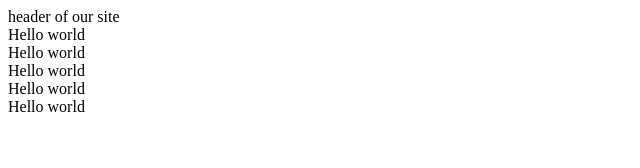
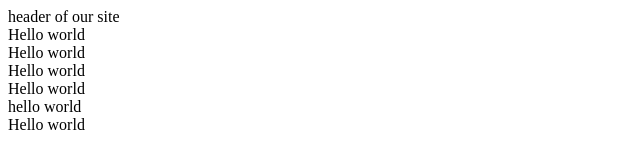
Before and after one commit to Timau32/mock-project, a plain HTML site: page index.html in a window 1280 px wide. Shown: the full height of the page, 0-640 px from the left. Drawn offline with Linux system fonts and the light colour scheme.

Commit message:
[TZK-0-1] created new block services

```diff
--- a/index.html
+++ b/index.html
@@ -26,6 +26,10 @@
         </div>
     </div>
 
+    <div class="service">
+        hello world
+    </div>
+
     <footer>
         Hello world
     </footer>
```
